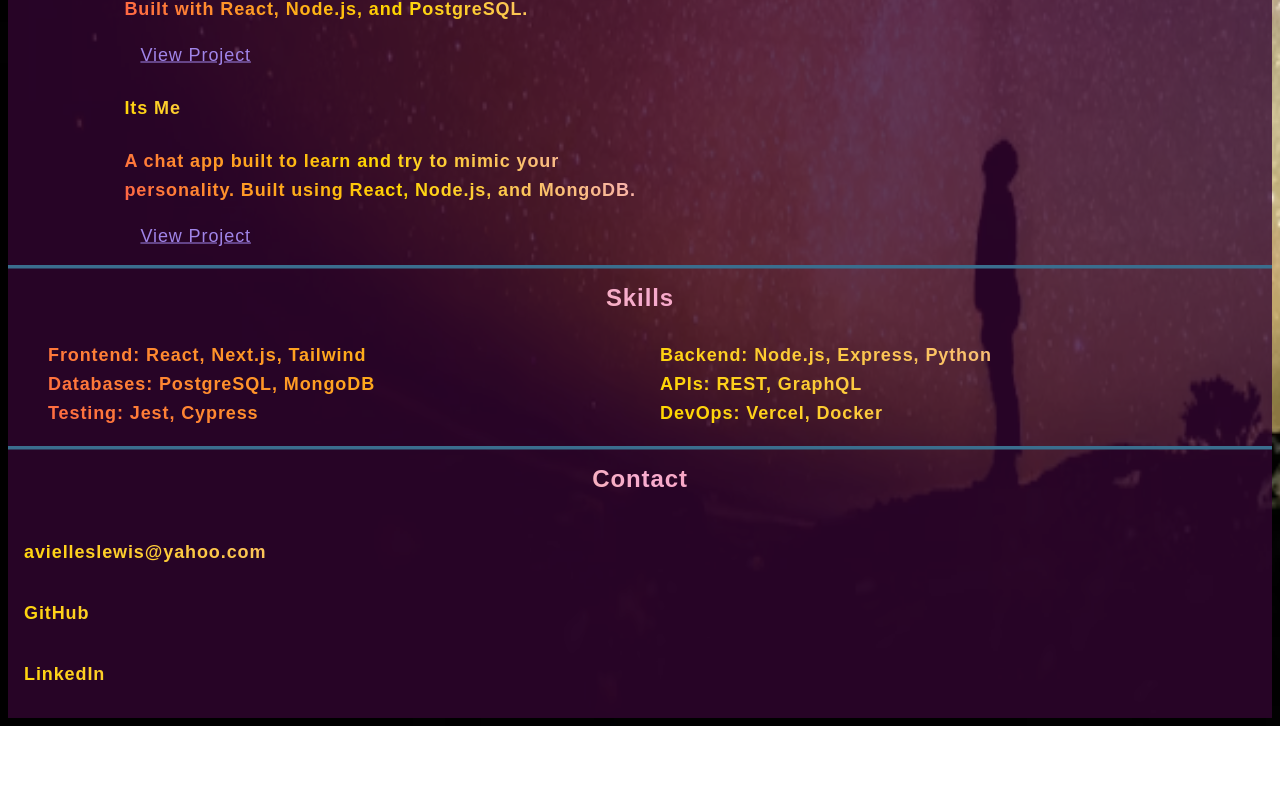
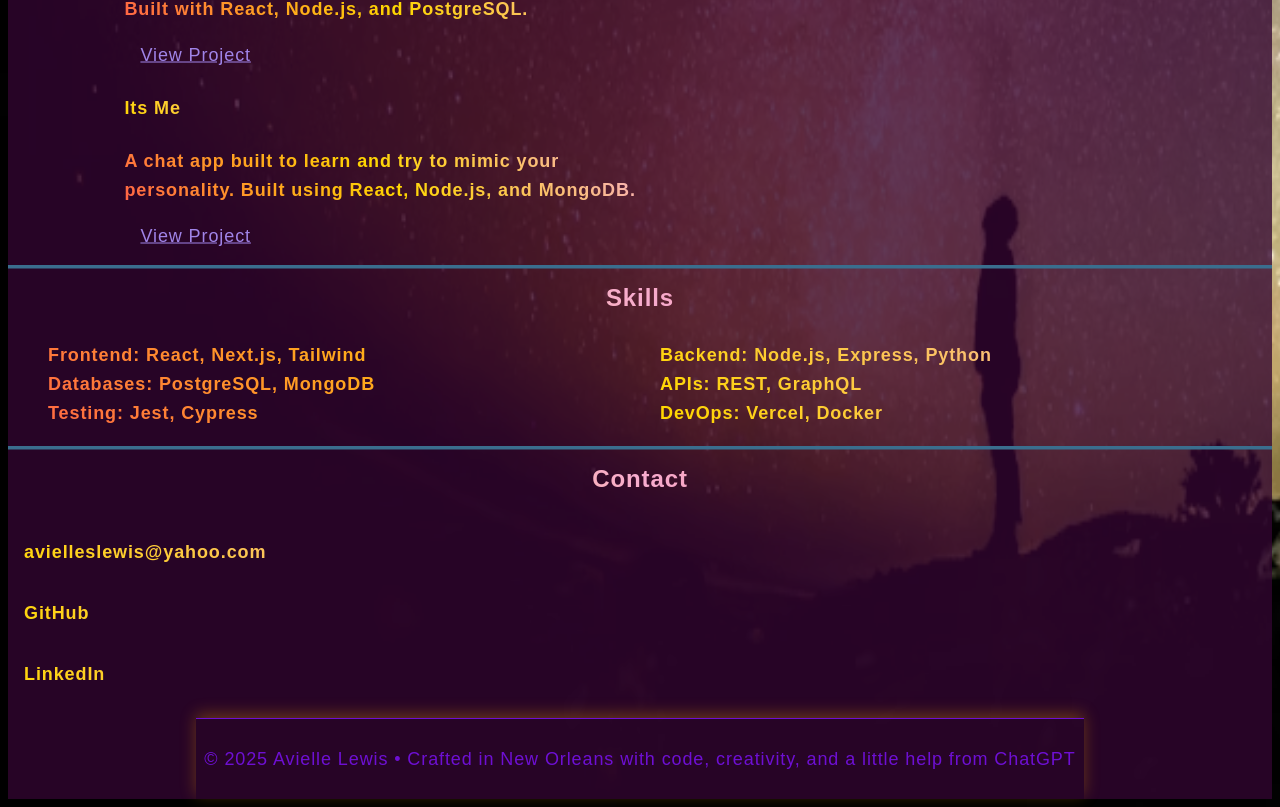
Before and after one commit to aviselanj/perfect-portfolio, a Next.js app: page / in a window 1280 px wide. Shown: the part 1338-2145 px from the top of the page. Before the commit the page ends 2064 px from the top, so only its background shows below. Built offline with nearby package versions, Linux system fonts and the light colour scheme.

Commit message:
added footer

```diff
--- a/src/app/globals.css
+++ b/src/app/globals.css
@@ -179,7 +179,13 @@ a:hover {
   text-shadow: 0 0 10px rgba(255, 90, 54, 1), 0 0 20px rgba(255, 90, 54, 0.7), 0 0 30px rgba(255, 90, 54, 0.5);
 }
 
-
+footer {
+  color: #7b12f3d8;
+  text-align: center;
+  padding: 0.5rem;
+  position: relative;
+  z-index: 10;
+}
 
 @keyframes wave-animation {
   0% {
--- a/src/app/page.tsx
+++ b/src/app/page.tsx
@@ -83,6 +83,12 @@ export default function Home() {
           <a className="gradient-text p-8 hover:scale-105 hover:opacity-90 active:opacity-100 active:scale-100" href="https://linkedin.com/in/aviellelewis" target="_blank" rel="noopener noreferrer">LinkedIn</a>
         </div>
       </section>
+      {/* Footer */}
+      <footer className="text-center py-6 border-t shadow-[0_-4px_15px_rgba(255,165,0,0.3)]">
+        <p className="text-sm sm:text-base font-semibold  bg-clip-text bg-gradient-to-r from-mardiGold via-amber-400 to-yellow-500 drop-shadow-md">
+          © 2025 Avielle Lewis • Crafted in New Orleans with code, creativity, and a little help from ChatGPT
+        </p>
+      </footer>
 
     </main>
   );
```
